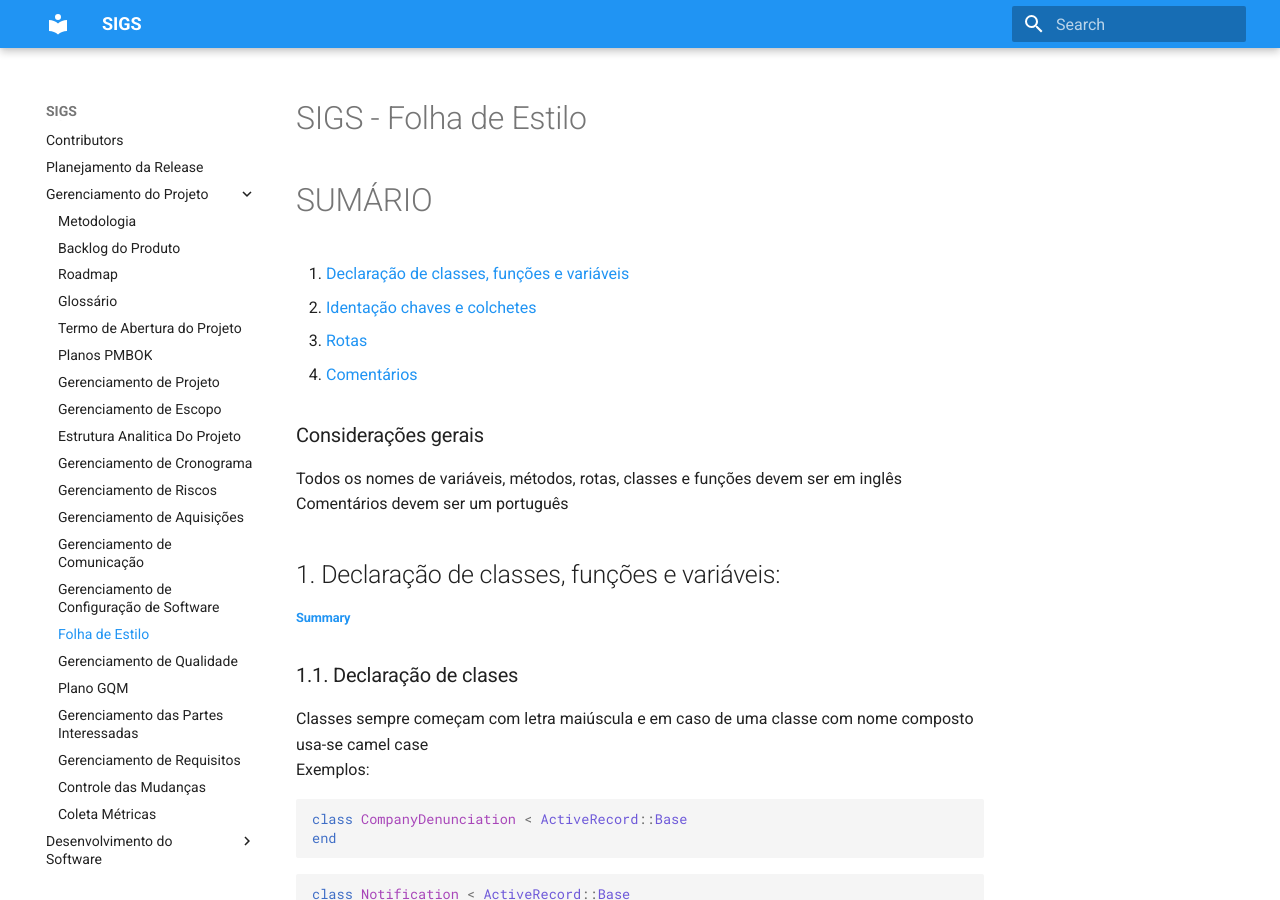
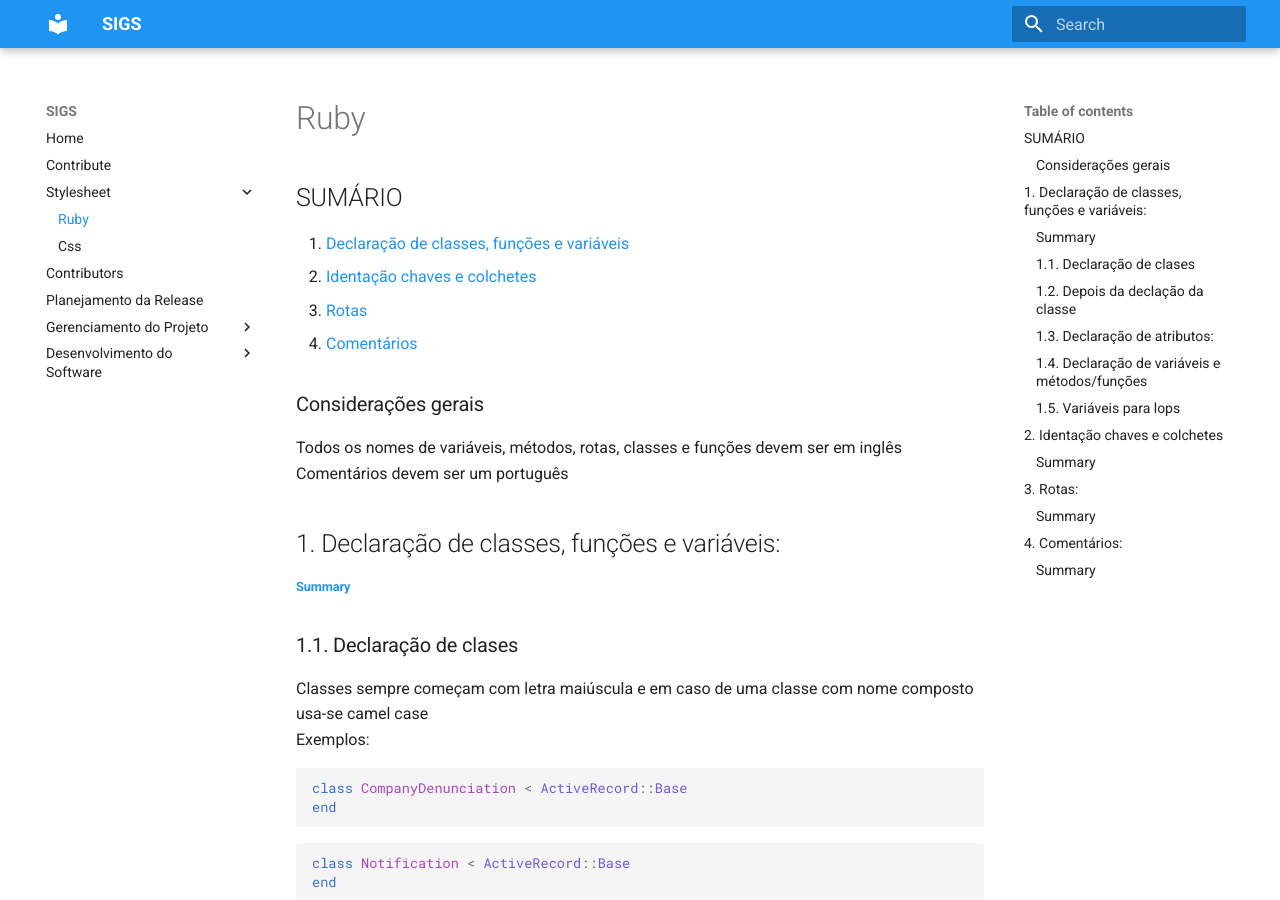
Before and after one commit to GCES-2018-2/docs, an MkDocs documentation site: the page built from docs/stylesheet/ruby.md, in a window 1280 px wide and 900 px high. Built offline with MkDocs 1.6.1 and Material for MkDocs 9.7.7, drawn with Linux system fonts in a browser that asks for light colours.

Commit message:
Organize stylesheet folder
Signed-off-by: Arthur Diniz <arthurbdiniz@gmail.com>

```diff
--- a/docs/Folha-de-Estilo.md
+++ b/docs/stylesheet/ruby.md
@@ -1,11 +1,5 @@
-#SIGS - Folha de Estilo
 
-<a name="summary1"></a>
-<a name="summary2"></a>
-<a name="summary3"></a>
-<a name="summary4"></a>
-
-# SUMÁRIO
+## SUMÁRIO
 1. [Declaração de classes, funções e variáveis](#head1)<br />
 2. [Identação chaves e colchetes](#head2)<br />
 3. [Rotas](#head3)<br />
--- a/mkdocs.yml
+++ b/mkdocs.yml
@@ -4,6 +4,7 @@
   - Home: index.md
   - Contribute: contribute.md
   - Stylesheet:
+    - Ruby: stylesheet/ruby.md
     - Css: stylesheet/css.md
   - Contributors: contributors.md
   - Planejamento da Release: Planejamento-da-Release.md
@@ -22,7 +23,6 @@
     - Gerenciamento de Aquisições: Plano-de-Gerenciamento-de-Aquisicoes.md
     - Gerenciamento de Comunicação: Plano-de-Gerenciamento-de-Comunicacao.md
     - Gerenciamento de Configuração de Software: Plano-de-Gerenciamento-de-Configuracao-de-Software.md
-    - Folha de Estilo: Folha-de-Estilo.md
     - Gerenciamento de Qualidade: Plano-de-Gerenciamento-de-Qualidade.md
     - Plano GQM: Plano-GQM.md
     - Gerenciamento das Partes Interessadas: Plano-de-Gerenciamento-de-Partes-Interessadas.md
```
Also changed, not shown: docs/stylesheet/css.md (+1 -1 lines).
